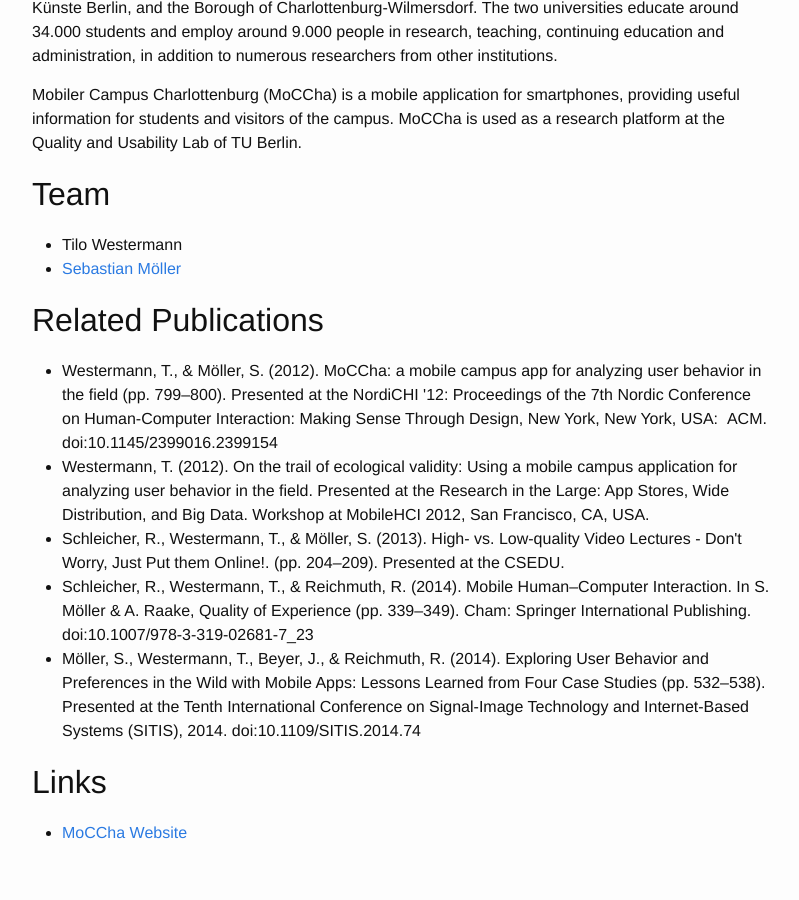
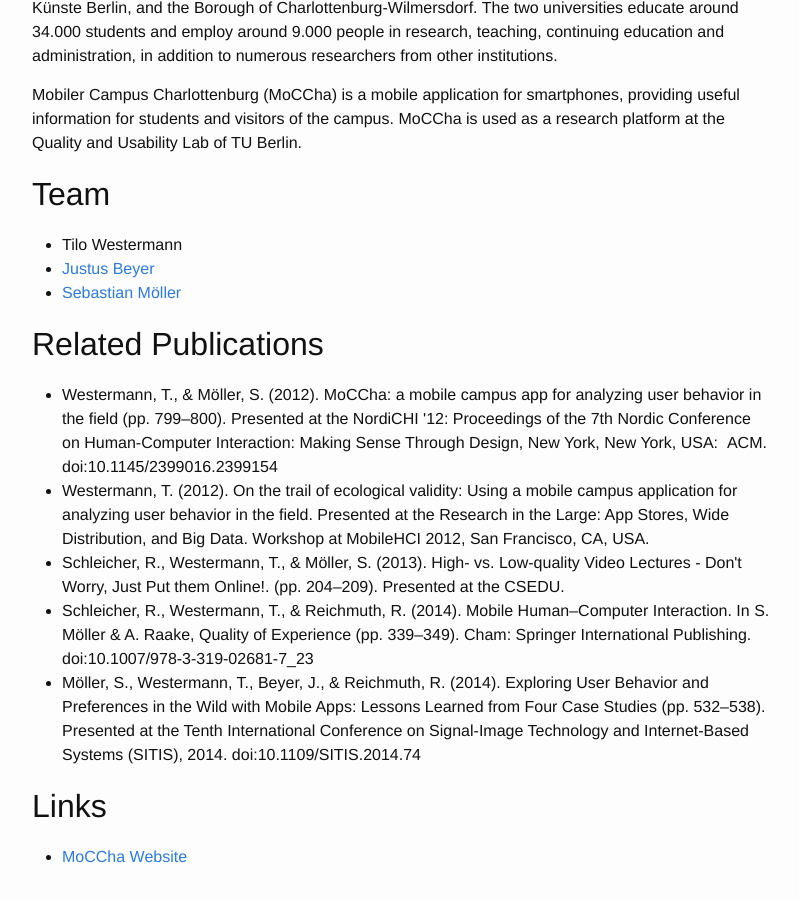
Before and after one commit to tilowestermann/tilowestermann.github.io, a Jekyll site: the page built from MoCCha.md, in a window 1280 px wide and 900 px high, scrolled down 735 px. Shown: the whole window, without its empty margins (238-1037 px from the left). Built offline with Jekyll 4.4.1, drawn with Linux system fonts in a browser that asks for light colours.

Commit message:
Added Justus Beyer to MoCCha

```diff
--- a/MoCCha.md
+++ b/MoCCha.md
@@ -9,6 +9,7 @@
 preview_image: moccha_preview.jpg
 team:
  - {name: "Tilo Westermann"}
+ - {name: "Justus Beyer", homepage: "https://justus.berlin"}
  - {name: "Sebastian Möller", homepage: "https://www.qu.tu-berlin.de/menue/team/professur"}
 links:
  - {href: "http://moccha.org", title: "MoCCha Website"}
```
